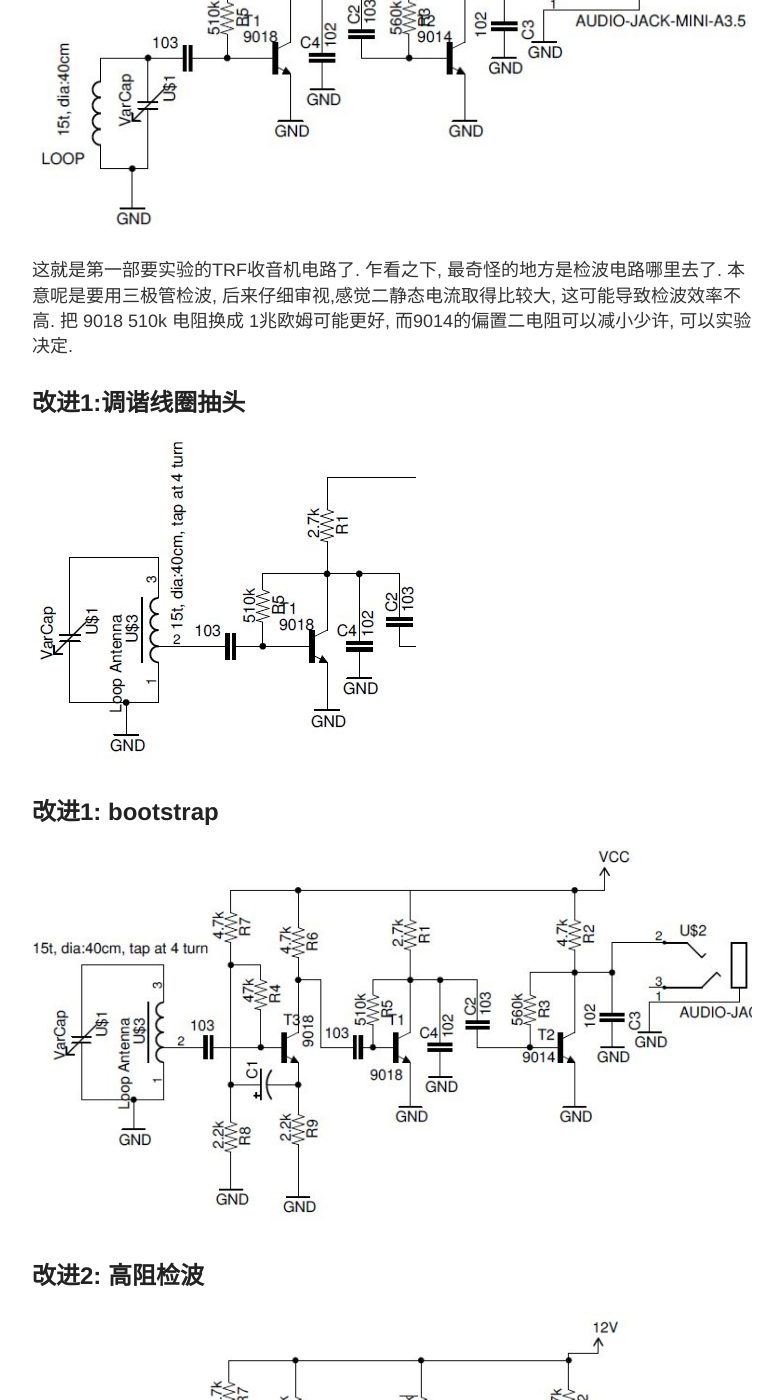
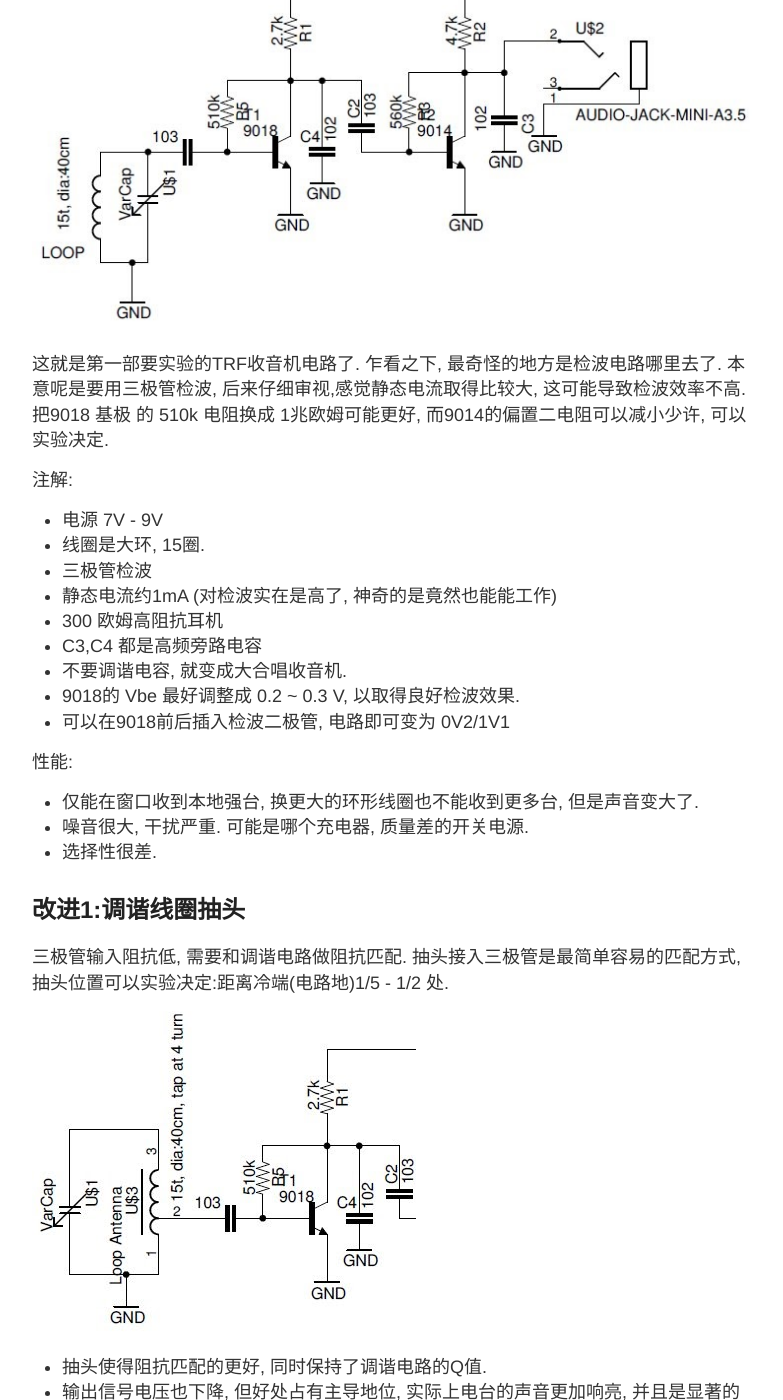
Before and after one commit to bh1rbg/bh1rbg.github.io, a Jekyll site: the page built from _posts/2012-2-09-trf-i-origin-receiver.md, in a window 1280 px wide and 1400 px high, scrolled down 2462 px. Shown: the whole window, without its empty margins (248-1031 px from the left). Built offline with Jekyll 4.4.1, drawn with Linux system fonts in a browser that asks for light colours; some of the changed text lies outside the part shown.

Commit message:
TRF-I: update2

```diff
--- a/_posts/2012-2-09-trf-i-origin-receiver.md
+++ b/_posts/2012-2-09-trf-i-origin-receiver.md
@@ -14,13 +14,13 @@ TRF收音机紧邻矿石收音机. 矿石收音机装上音频放大器, 就可
 
 矿石收音机的结构简单, 一副天地线, 一个二极管和一个高阻抗耳机. 但是要求其实很多了.
 
-*首先天地线是成功的关键, 天线要长, 要高, 最好15米起, 至少离开地面 2, 3米吧, 很多人架在楼顶.
+* 首先天地线是成功的关键, 天线要长, 要高, 最好15米起, 至少离开地面 2, 3米吧, 很多人架在楼顶.
 
-*高阻抗耳机也挺重要的, 要不就来个变压器进行下阻抗变换. 最重要的是, 耳机要灵敏度高才行. 最合适的就是舌簧耳机, 这种耳机那是越来越少了.
+* 高阻抗耳机也挺重要的, 要不就来个变压器进行下阻抗变换. 最重要的是, 耳机要灵敏度高才行. 最合适的就是舌簧耳机, 这种耳机那是越来越少了.
 
-*最后, 也是最重要的, 你距离电台的远近. 如果不是城区, 甚至是偏远地区, 就有可能根本没有强限号, 中波矿石机很难成功.
+* 最后, 也是最重要的, 你距离电台的远近. 如果不是城区, 甚至是偏远地区, 就有可能根本没有强限号, 中波矿石机很难成功.
 
-*这个电路极为简单, 选择性是很差的. 信号强的地方, 耳机里听到很多电台一起说话, 很是热闹.
+* 这个电路极为简单, 选择性是很差的. 信号强的地方, 耳机里听到很多电台一起说话, 很是热闹.
 
 
 
@@ -34,7 +34,7 @@ TRF收音机紧邻矿石收音机. 矿石收音机装上音频放大器, 就可
 
 中波收音机里常见的磁棒天线, 是不大可能在混凝土房子的室内收到任何信号的. 所以, 搞了一个大环天线. 说是大环, 其实直径很小, 才区区 40 cm 左右, 这个大环将作为谐振线圈直接作为TRF收音机的调谐线圈.
 
-![]({{ site.baseurl }}/images/trf-i-loop-ant.jpg){: width="500" }
+![]({{ site.baseurl }}/images/trf-i-loop-ant.jpg){: hight="600" }
 
 
 
@@ -42,17 +42,42 @@ TRF收音机紧邻矿石收音机. 矿石收音机装上音频放大器, 就可
 
 ![]({{ site.baseurl }}/images/trf-i-trf-sch-1.jpg){: align="center" }
 
-这就是第一部要实验的TRF收音机电路了. 乍看之下, 最奇怪的地方是检波电路哪里去了. 本意呢是要用三极管检波, 后来仔细审视,感觉二静态电流取得比较大, 这可能导致检波效率不高.  把 9018 510k 电阻换成 1兆欧姆可能更好, 而9014的偏置二电阻可以减小少许, 可以实验决定.
+这就是第一部要实验的TRF收音机电路了. 乍看之下, 最奇怪的地方是检波电路哪里去了. 本意呢是要用三极管检波, 后来仔细审视,感觉静态电流取得比较大, 这可能导致检波效率不高.  把9018 基极 的 510k 电阻换成 1兆欧姆可能更好, 而9014的偏置二电阻可以减小少许, 可以实验决定.
 
+注解:
+
+* 电源 7V - 9V
+* 线圈是大环, 15圈.
+* 三极管检波
+* 静态电流约1mA (对检波实在是高了, 神奇的是竟然也能能工作)
+* 300 欧姆高阻抗耳机
+* C3,C4 都是高频旁路电容
+* 不要调谐电容, 就变成大合唱收音机.
+* 9018的 Vbe 最好调整成 0.2 ~ 0.3 V, 以取得良好检波效果.
+* 可以在9018前后插入检波二极管, 电路即可变为 0V2/1V1
+
+性能:
+
+* 仅能在窗口收到本地强台, 换更大的环形线圈也不能收到更多台, 但是声音变大了.
+* 噪音很大, 干扰严重. 可能是哪个充电器, 质量差的开关电源.
+* 选择性很差.
 
 
 ## 改进1:调谐线圈抽头
 
+三极管输入阻抗低, 需要和调谐电路做阻抗匹配. 抽头接入三极管是最简单容易的匹配方式, 抽头位置可以实验决定:距离冷端(电路地)1/5 - 1/2 处.
+
 ![]({{ site.baseurl }}/images/trf-i-trf-sch-tap.jpg){: align="center" }
+
+* 抽头使得阻抗匹配的更好, 同时保持了调谐电路的Q值.
+* 输出信号电压也下降, 但好处占有主导地位, 实际上电台的声音更加响亮, 并且是显著的大很多.
+* 选择性提高, 依然无法良好的选择信号.
 
 
 ## 改进1: bootstrap
+
 ![]({{ site.baseurl }}/images/trf-i-trf-sch-2.jpg){: align="center" }
 
 ## 改进2: 高阻检波
+
 ![]({{ site.baseurl }}/images/trf-i-trf-sch-final.jpg){: align="center" }
```
Also changed, not shown: radio.md (+1 -0 lines).
